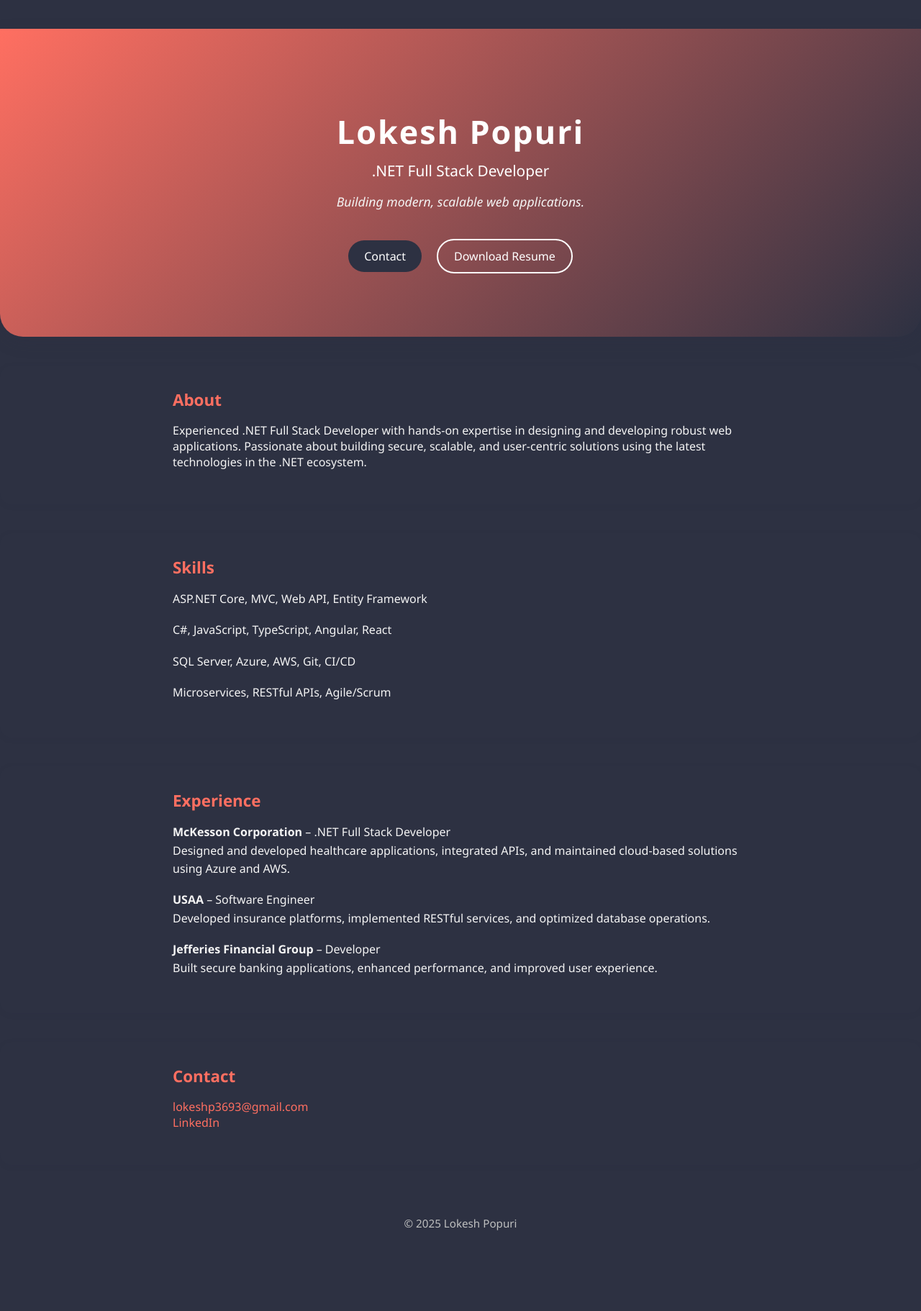
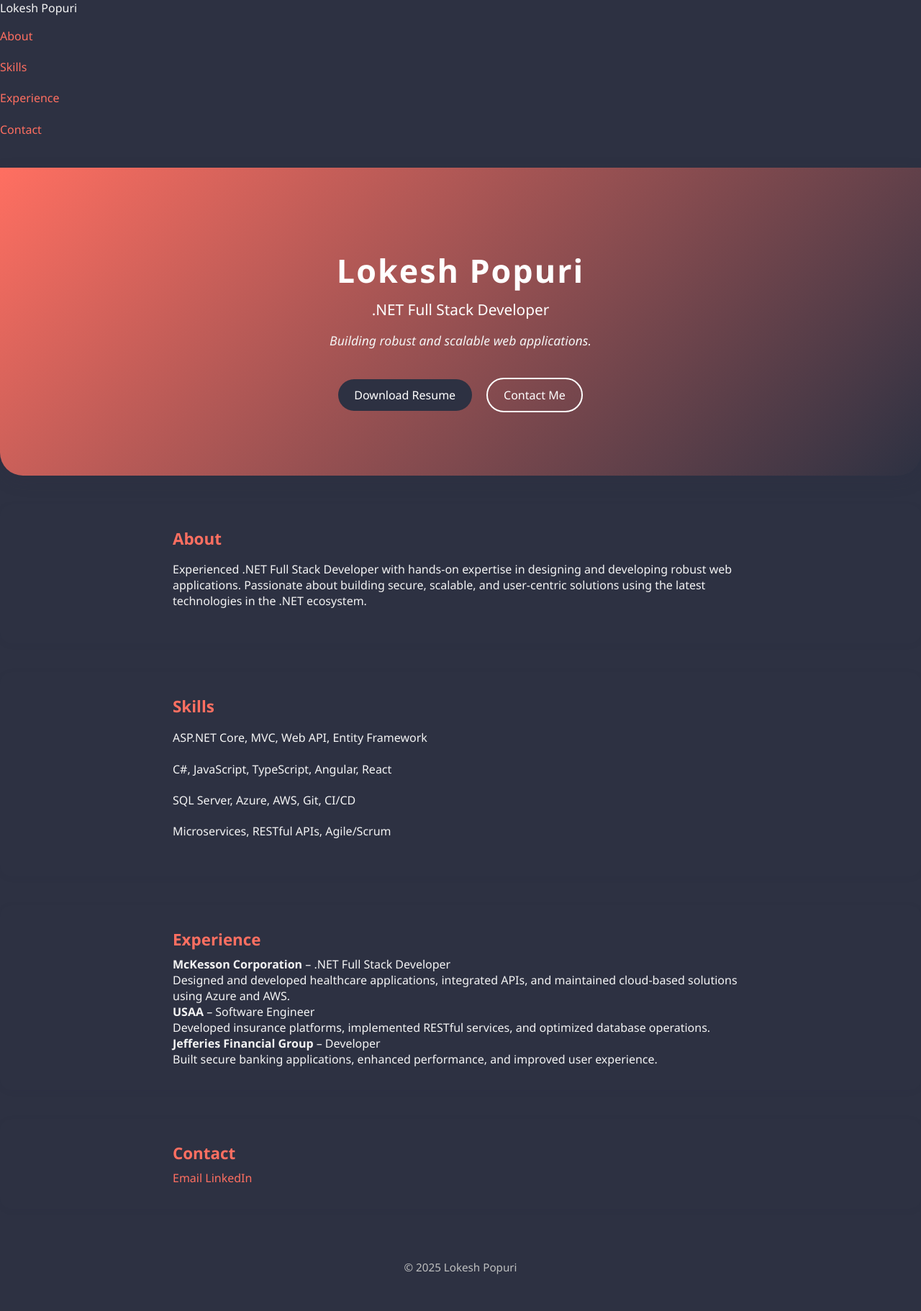
Before and after one commit to lpopuri/lokesh-portfolio, a plain HTML site: page index.html in a window 1280 px wide. Shown: the whole page at 72% size. Before the commit the page ends 1768 px from the top, so only its background shows below. Drawn offline with nearby package versions, Linux system fonts and the light colour scheme.

Commit message:
Update index.html

```diff
--- a/index.html
+++ b/index.html
@@ -1,83 +1,179 @@
 <!DOCTYPE html>
 <html lang="en">
 <head>
-  <meta charset="UTF-8">
-  <meta name="viewport" content="width=device-width, initial-scale=1">
+  <meta charset="UTF-8" />
+  <meta name="viewport" content="width=device-width, initial-scale=1" />
   <title>Lokesh Popuri | .NET Full Stack Developer</title>
-  <link rel="stylesheet" href="style.css">
+  <link rel="stylesheet" href="style.css" />
+  <!-- Lucide Icons CDN -->
+  <script src="https://unpkg.com/lucide@latest/dist/umd/lucide.min.js"></script>
 </head>
 <body>
-  <!-- HERO SECTION -->
-  <section class="hero">
+  <nav class="navbar fade-in">
+    <div class="nav-container">
+      <div class="logo">Lokesh Popuri</div>
+      <ul class="nav-links">
+        <li><a href="#about">About</a></li>
+        <li><a href="#skills">Skills</a></li>
+        <li><a href="#experience">Experience</a></li>
+        <li><a href="#contact">Contact</a></li>
+      </ul>
+    </div>
+  </nav>
+
+  <section class="hero fade-in">
     <div class="container">
-      <h1>Lokesh Popuri</h1>
+      <h1>
+        <span class="icon" id="codeIcon"></span>
+        Lokesh Popuri
+      </h1>
       <h2>.NET Full Stack Developer</h2>
-      <p class="tagline">Building modern, scalable web applications.</p>
-      <a href="#contact" class="button">Contact</a>
-      <a href="Lokesh_Resume.pdf" download class="button outline">Download Resume</a>
+      <p class="tagline">Building robust and scalable web applications.</p>
+      <div class="hero-buttons">
+        <a href="Lokesh_Resume.pdf" class="button" download>
+          <span class="icon" id="downloadIcon"></span>Download Resume
+        </a>
+        <a href="#contact" class="button outline">
+          <span class="icon" id="mailIcon"></span>Contact Me
+        </a>
+      </div>
     </div>
   </section>
 
-  <!-- ABOUT -->
-  <section id="about" class="about">
+  <section id="about" class="about fade-in-up">
     <div class="container">
-      <h3>About</h3>
+      <h3><span class="icon" id="userIcon"></span> About</h3>
       <p>
         Experienced .NET Full Stack Developer with hands-on expertise in designing and developing robust web applications. Passionate about building secure, scalable, and user-centric solutions using the latest technologies in the .NET ecosystem.
       </p>
     </div>
   </section>
 
-  <!-- SKILLS -->
-  <section id="skills" class="skills">
+  <section id="skills" class="skills fade-in-up">
     <div class="container">
-      <h3>Skills</h3>
-      <ul>
-        <li>ASP.NET Core, MVC, Web API, Entity Framework</li>
-        <li>C#, JavaScript, TypeScript, Angular, React</li>
-        <li>SQL Server, Azure, AWS, Git, CI/CD</li>
-        <li>Microservices, RESTful APIs, Agile/Scrum</li>
-      </ul>
-    </div>
-  </section>
-
-  <!-- EXPERIENCE -->
-  <section id="experience" class="experience">
-    <div class="container">
-      <h3>Experience</h3>
-      <ul>
+      <h3><span class="icon" id="settingsIcon"></span> Skills</h3>
+      <ul class="skill-list">
         <li>
-          <strong>McKesson Corporation</strong> – .NET Full Stack Developer <br>
-          Designed and developed healthcare applications, integrated APIs, and maintained cloud-based solutions using Azure and AWS.
+          <span class="icon" id="dotnetIcon"></span>ASP.NET Core, MVC, Web API, Entity Framework
         </li>
         <li>
-          <strong>USAA</strong> – Software Engineer <br>
-          Developed insurance platforms, implemented RESTful services, and optimized database operations.
+          <span class="icon" id="codeAltIcon"></span>C#, JavaScript, TypeScript, Angular, React
         </li>
         <li>
-          <strong>Jefferies Financial Group</strong> – Developer <br>
-          Built secure banking applications, enhanced performance, and improved user experience.
+          <span class="icon" id="databaseIcon"></span>SQL Server, Azure, AWS, Git, CI/CD
+        </li>
+        <li>
+          <span class="icon" id="cloudIcon"></span>Microservices, RESTful APIs, Agile/Scrum
         </li>
       </ul>
     </div>
   </section>
 
-  <!-- CONTACT -->
-  <section id="contact" class="contact">
+  <section id="experience" class="experience fade-in-up">
     <div class="container">
-      <h3>Contact</h3>
-      <p>
-        <a href="mailto:lokeshp3693@gmail.com">lokeshp3693@gmail.com</a> <br>
-        <a href="https://www.linkedin.com/in/lokesh-popuri" target="_blank">LinkedIn</a>
-      </p>
+      <h3><span class="icon" id="briefcaseIcon"></span> Experience</h3>
+      <div class="timeline">
+        <div class="timeline-item">
+          <div class="timeline-dot"></div>
+          <div class="timeline-content">
+            <strong>McKesson Corporation</strong> – .NET Full Stack Developer<br>
+            <span class="timeline-desc">
+              Designed and developed healthcare applications, integrated APIs, and maintained cloud-based solutions using Azure and AWS.
+            </span>
+          </div>
+        </div>
+        <div class="timeline-item">
+          <div class="timeline-dot"></div>
+          <div class="timeline-content">
+            <strong>USAA</strong> – Software Engineer<br>
+            <span class="timeline-desc">
+              Developed insurance platforms, implemented RESTful services, and optimized database operations.
+            </span>
+          </div>
+        </div>
+        <div class="timeline-item">
+          <div class="timeline-dot"></div>
+          <div class="timeline-content">
+            <strong>Jefferies Financial Group</strong> – Developer<br>
+            <span class="timeline-desc">
+              Built secure banking applications, enhanced performance, and improved user experience.
+            </span>
+          </div>
+        </div>
+      </div>
     </div>
   </section>
 
-  <!-- FOOTER -->
+  <section id="contact" class="contact fade-in-up">
+    <div class="container">
+      <h3><span class="icon" id="contactIcon"></span> Contact</h3>
+      <div class="contact-links">
+        <a href="mailto:lokeshp3693@gmail.com" target="_blank">
+          <span class="icon" id="mail2Icon"></span>Email
+        </a>
+        <a href="https://www.linkedin.com/in/lokesh-popuri" target="_blank">
+          <span class="icon" id="linkedinIcon"></span>LinkedIn
+        </a>
+      </div>
+    </div>
+  </section>
+
   <footer>
     <div class="container">
       <p>&copy; 2025 Lokesh Popuri</p>
     </div>
   </footer>
+
+  <script>
+    // Lucide Icon rendering
+    lucide.createIcons({
+      icons: {
+        code: "code",
+        download: "download",
+        mail: "mail",
+        user: "user",
+        settings: "settings",
+        database: "database",
+        briefcase: "briefcase",
+        cloud: "cloud",
+        "code-2": "code-2",
+        linkedin: "linkedin",
+      },
+      attrs: {
+        width: 20,
+        height: 20,
+        stroke: "#15cda8",
+        "stroke-width": 2,
+      },
+      replaceAttr: true
+    });
+    // Assigning icons manually to each element
+    document.getElementById("codeIcon").innerHTML = lucide.icons.code.toSvg();
+    document.getElementById("downloadIcon").innerHTML = lucide.icons.download.toSvg();
+    document.getElementById("mailIcon").innerHTML = lucide.icons.mail.toSvg();
+    document.getElementById("userIcon").innerHTML = lucide.icons.user.toSvg();
+    document.getElementById("settingsIcon").innerHTML = lucide.icons.settings.toSvg();
+    document.getElementById("dotnetIcon").innerHTML = lucide.icons.code.toSvg();
+    document.getElementById("codeAltIcon").innerHTML = lucide.icons["code-2"].toSvg();
+    document.getElementById("databaseIcon").innerHTML = lucide.icons.database.toSvg();
+    document.getElementById("cloudIcon").innerHTML = lucide.icons.cloud.toSvg();
+    document.getElementById("briefcaseIcon").innerHTML = lucide.icons.briefcase.toSvg();
+    document.getElementById("contactIcon").innerHTML = lucide.icons.mail.toSvg();
+    document.getElementById("mail2Icon").innerHTML = lucide.icons.mail.toSvg();
+    document.getElementById("linkedinIcon").innerHTML = lucide.icons.linkedin.toSvg();
+  </script>
+  <script>
+    // Fade-in animation on scroll
+    const faders = document.querySelectorAll('.fade-in, .fade-in-up');
+    const appearOptions = { threshold: 0.1, rootMargin: "0px 0px -50px 0px" };
+    const appearOnScroll = new IntersectionObserver(function(entries, appearOnScroll) {
+      entries.forEach(entry => {
+        if (!entry.isIntersecting) return;
+        entry.target.classList.add('appear');
+        appearOnScroll.unobserve(entry.target);
+      });
+    }, appearOptions);
+    faders.forEach(fader => { appearOnScroll.observe(fader); });
+  </script>
 </body>
 </html>
```
